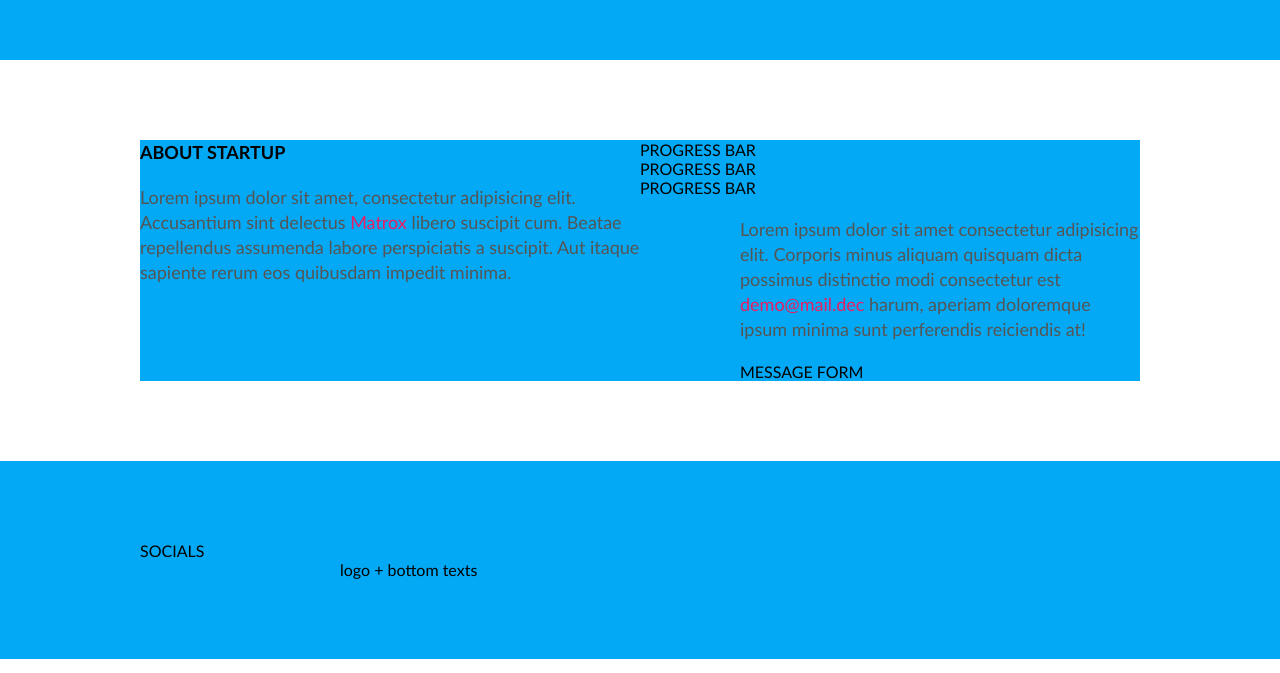
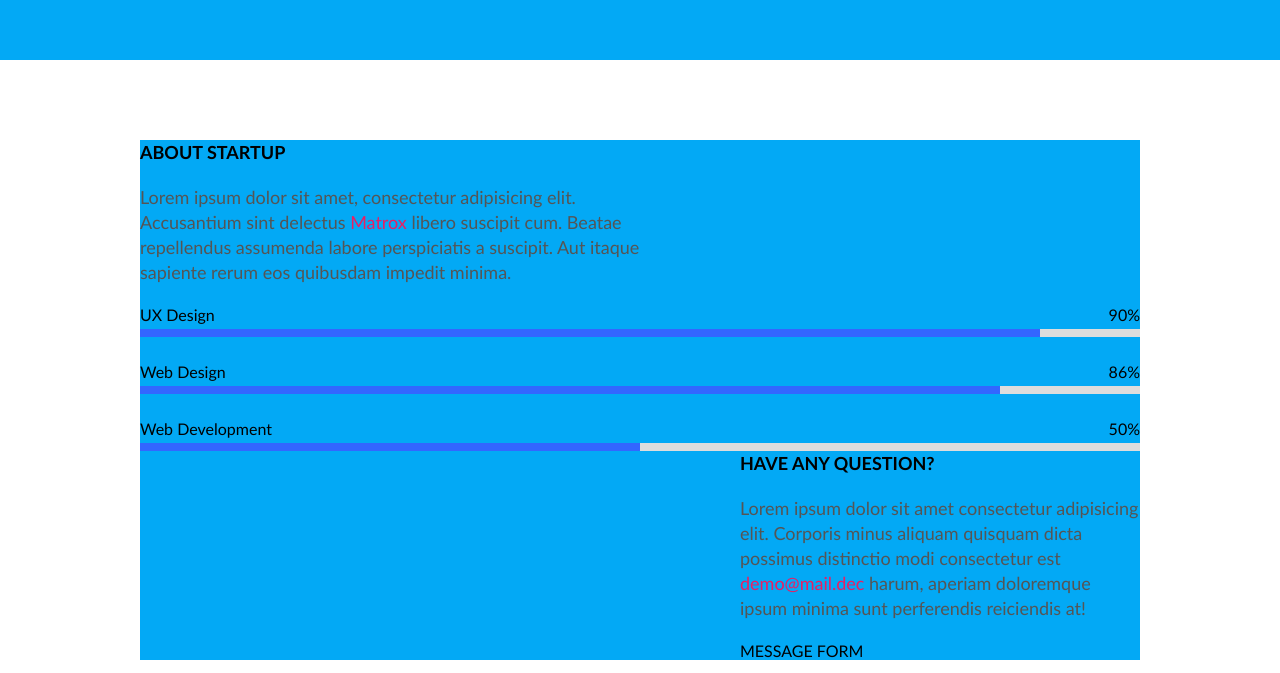
Before and after one commit to pakalnute/5-coming-soon, a website: page index.html in a window 1280 px wide. Shown: the part 740-1413 px from the top of the page. Drawn offline with Linux system fonts and the light colour scheme; files that its build step writes are made by us from their sources; files whose address does not match are found by name.

Commit message:
Static progress

```diff
--- a/css/base/components/progress-bar.css
+++ b/css/base/components/progress-bar.css
@@ -0,0 +1,33 @@
+.progress-bar {
+    width: 100%;
+}
+
+.progress-bar + .progress-bar {
+    margin-top: 25px;
+}
+
+.progress-bar > .top {
+    display: inline-block;
+    width: 100%;
+    margin-bottom: 5px;
+}
+
+.progress-bar > .top > .label {
+    float: left;
+}
+
+.progress-bar > .top > .value {
+    float: right;
+}
+
+.progress-bar > .bottom {
+    width: 100%;
+    height: 8px;
+    background-color: #ddd;
+}
+
+.progress-bar > .bottom > .progress {
+    width: 90%;
+    height: 100%;
+    background-color: #36f;
+}
--- a/index.html
+++ b/index.html
@@ -55,16 +55,34 @@
                     Aut itaque sapiente rerum eos quibusdam impedit minima.</p>
             </div>
             <div class="progress-bar">
-                PROGRESS BAR
+                <div class="top">
+                    <div class="label">UX Design</div>
+                    <div class="value">90%</div>
+                </div>
+                <div class="bottom">
+                    <div class="progress" style="width: 90%;"></div>
+                </div>
             </div>
             <div class="progress-bar">
-                PROGRESS BAR
+                <div class="top">
+                    <div class="label">Web Design</div>
+                    <div class="value">86%</div>
+                </div>
+                <div class="bottom">
+                    <div class="progress" style="width: 86%;"></div>
+                </div>
             </div>
             <div class="progress-bar">
-                PROGRESS BAR
+                <div class="top">
+                    <div class="label">Web Development</div>
+                    <div class="value">50%</div>
+                </div>
+                <div class="bottom">
+                    <div class="progress" style="width: 50%;"></div>
+                </div>
             </div>
             <div class="right-column">
-                <h2 class="section-title"></h2>
+                <h2 class="section-title">Have any question?</h2>
                 <p class="section-description">Lorem ipsum dolor sit amet consectetur adipisicing elit.
                     Corporis minus aliquam quisquam dicta possimus distinctio
                     modi consectetur est <a href="mailto:demo@mail.dec">demo@mail.dec</a> harum, aperiam
@@ -85,6 +103,8 @@
             logo + bottom texts
         </div>
     </footer>
+
+    <script src=".js/main.js" type="module" defer></script>
 </body>
 
 </html>
```
